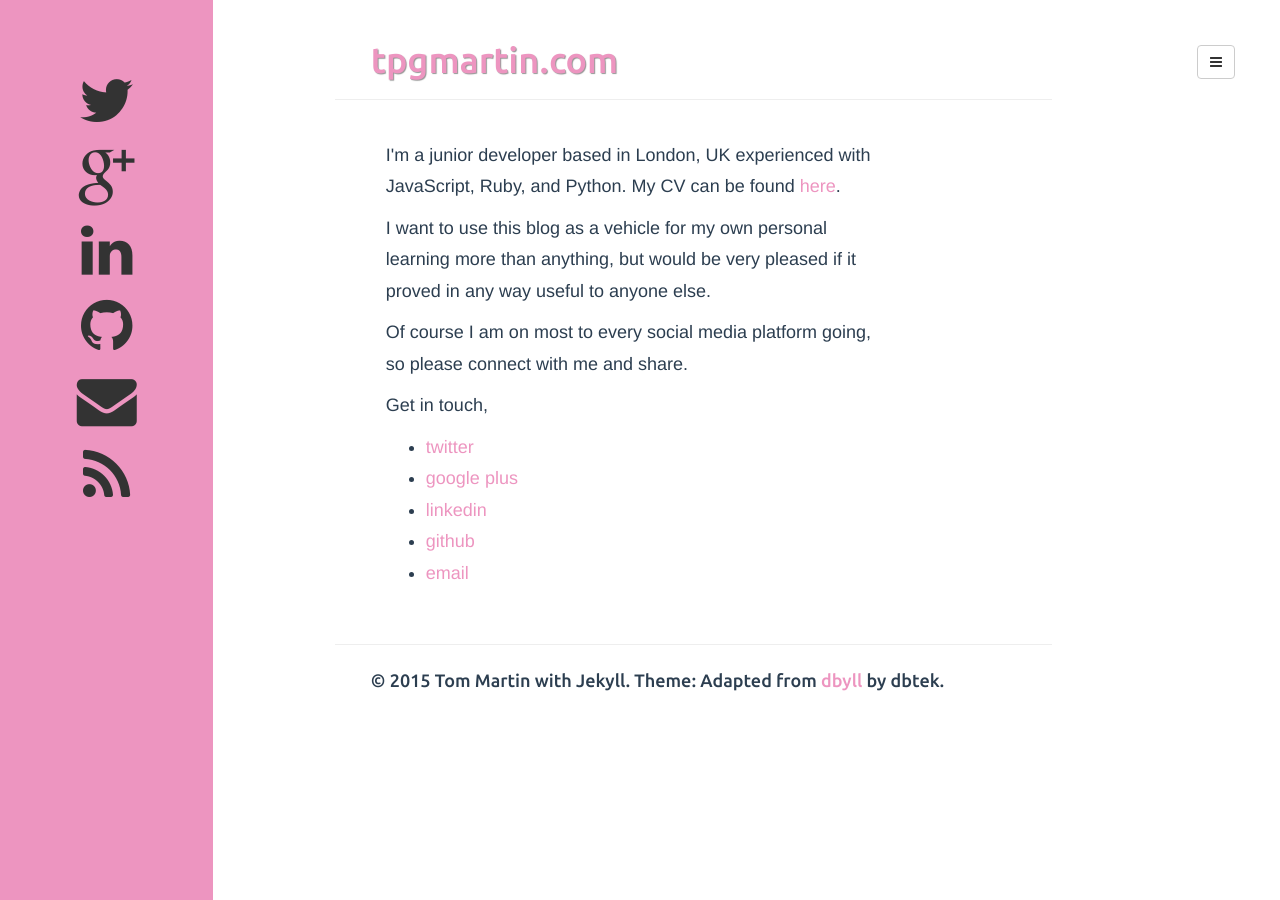
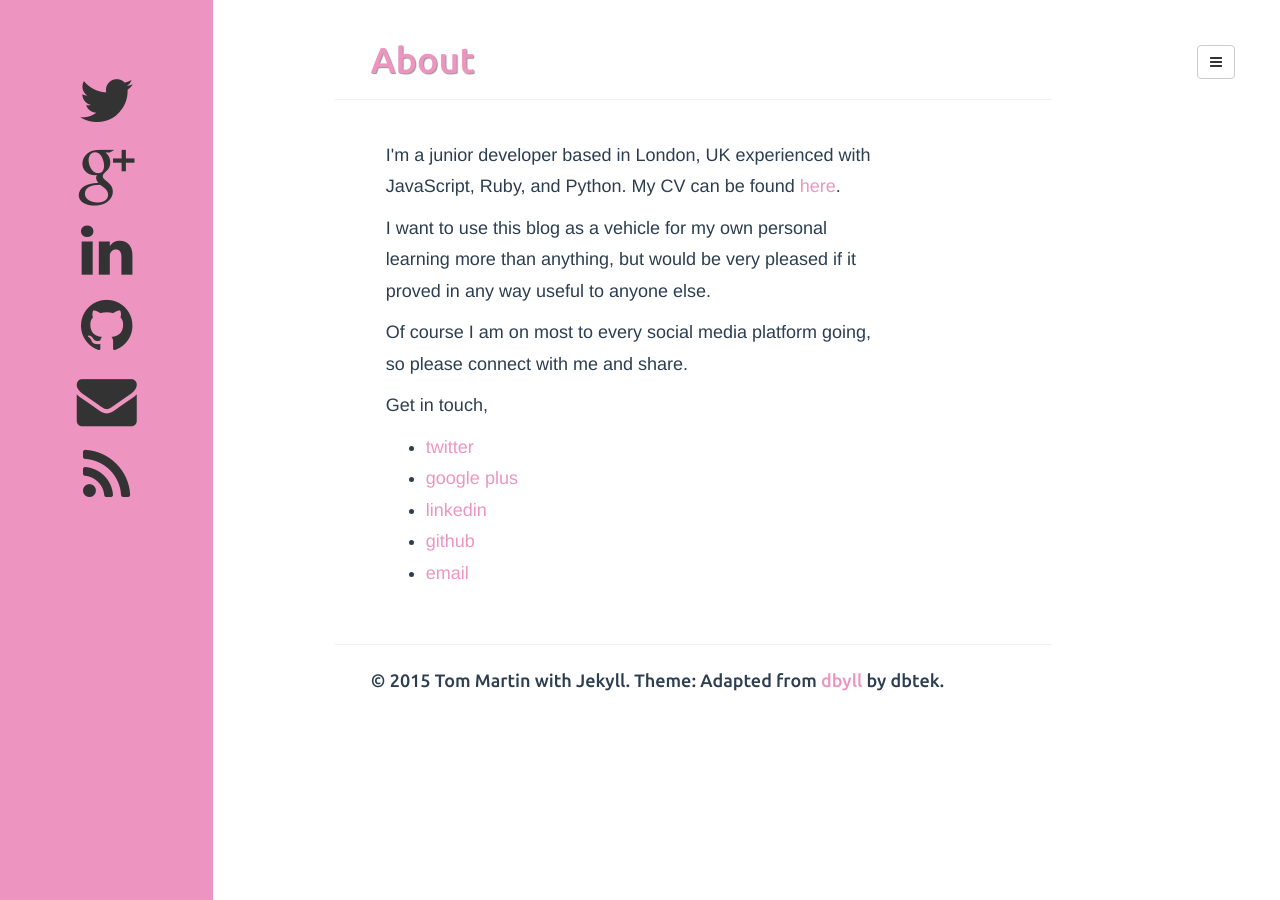
Before and after one commit to tpgmartin/tpgmartin.github.io, a Jekyll site: the page built from about.html, in a window 1280 px wide. Built offline with Jekyll 4.4.1, drawn with Linux system fonts in a browser that asks for light colours; comment, search, counter and statistics services are not loaded.

Commit message:
Update default page.html title

```diff
--- a/_includes/page.html
+++ b/_includes/page.html
@@ -1,5 +1,5 @@
 <div class="page-header">
-  {% if page.tagline %}
+  {% if page.title %}
   <a href="{{ site.BASE_PATH }}/">
     <h1>{{ page.title }} {% if page.tagline %} <small>{{ page.tagline }}</small>{% endif %}</h1>
   </a>
```
